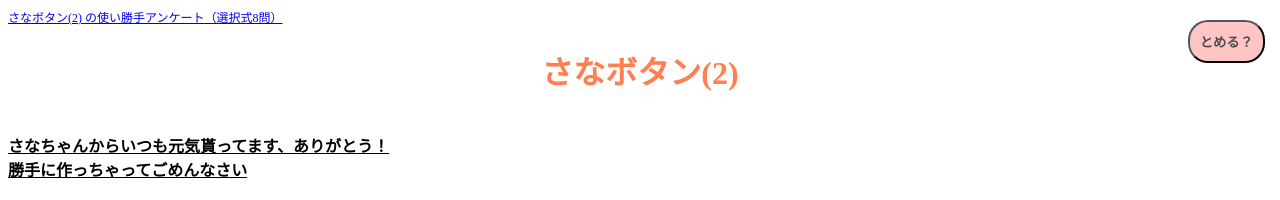
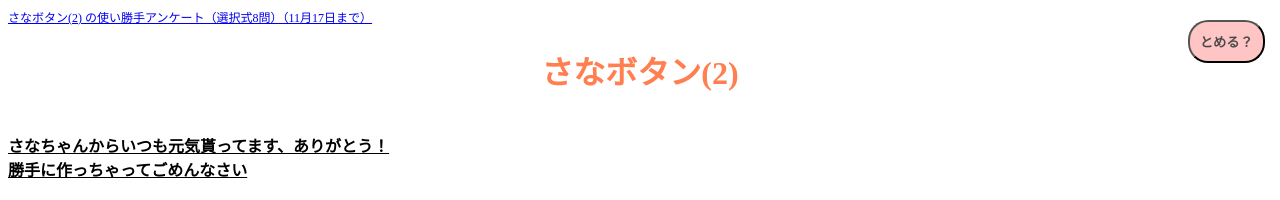
Before and after one commit to sanabutton/sanabutton.github.io, a Jekyll site: the page built from index.html, in a window 1280 px wide and 900 px high. Shown: the top 200 px of the window. Built offline with Jekyll 4.4.1, drawn with Linux system fonts in a browser that asks for light colours; comment, search, counter and statistics services are not loaded.

Commit message:
使い勝手アンケートの受付期間を追加

```diff
--- a/index.html
+++ b/index.html
@@ -8,7 +8,7 @@ layout: home
 <button type="button" id="stop-button" class="fixed">とめる？</button>
 <!-- メインコンテンツよりも手前のレイヤーに表示するもの ここまで -->
 
-<span style="font-size:75%"><a href="https://docs.google.com/forms/d/e/1FAIpQLSdfBhRTwvqWJeuPWHNE4wUlt_gHZEnCeJlGWbzL0gGO5Jx46Q/viewform">さなボタン(2) の使い勝手アンケート（選択式8問）</a></span>
+<span style="font-size:75%"><a href="https://docs.google.com/forms/d/e/1FAIpQLSdfBhRTwvqWJeuPWHNE4wUlt_gHZEnCeJlGWbzL0gGO5Jx46Q/viewform">さなボタン(2) の使い勝手アンケート（選択式8問）（11月17日まで）</a></span>
 <br>
 
 <header>
```
